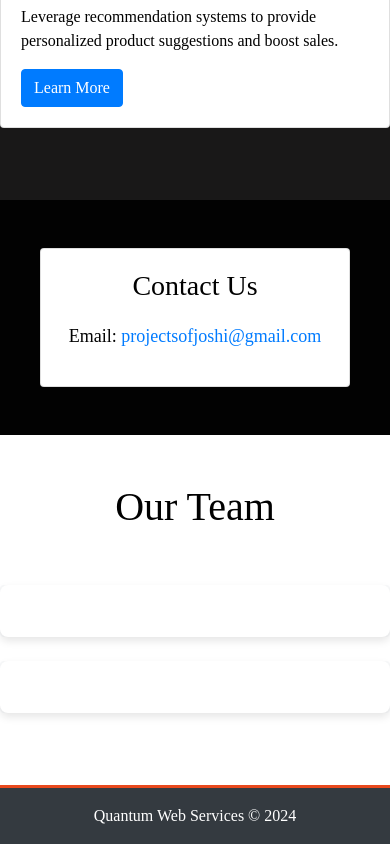
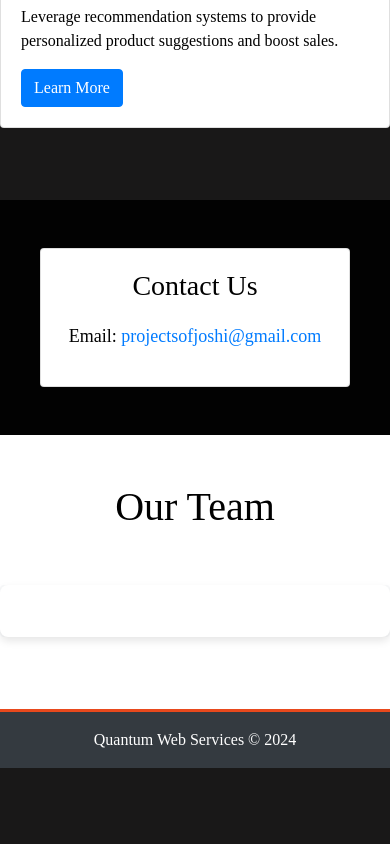
Before and after one commit to JoshiDemo/WEBSOLUTION, a plain HTML site: page index.html in a window 390 px wide. Shown: the part 3372-4216 px from the top of the page. After the commit the page ends 4140 px from the top, so only its background shows below. Drawn offline with nearby package versions, Linux system fonts and the light colour scheme.

Commit message:
Update index.html

```diff
--- a/index.html
+++ b/index.html
@@ -118,16 +118,7 @@
                         <p class="card-text"></p>
                     </div>
                 </div>
-            </div>
-            <div class="col-md-4 mb-4">
-                <div class="card">
-                    <div class="card-body">
-                        <h5 class="card-title"></h5>
-                        <p class="card-text"></p>
-                    </div>
-                </div>
-            </div>
-        </div>
+
     </section>
 
     <footer class="bg-dark text-white text-center py-3">
```
